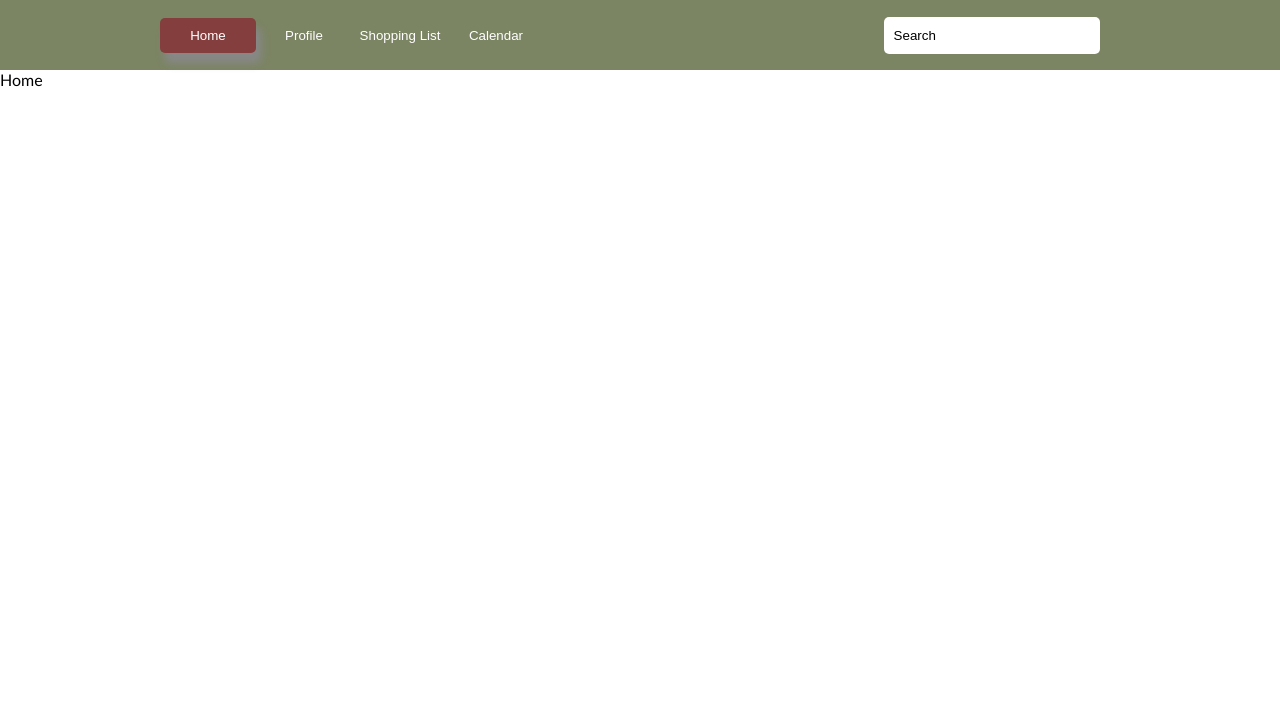
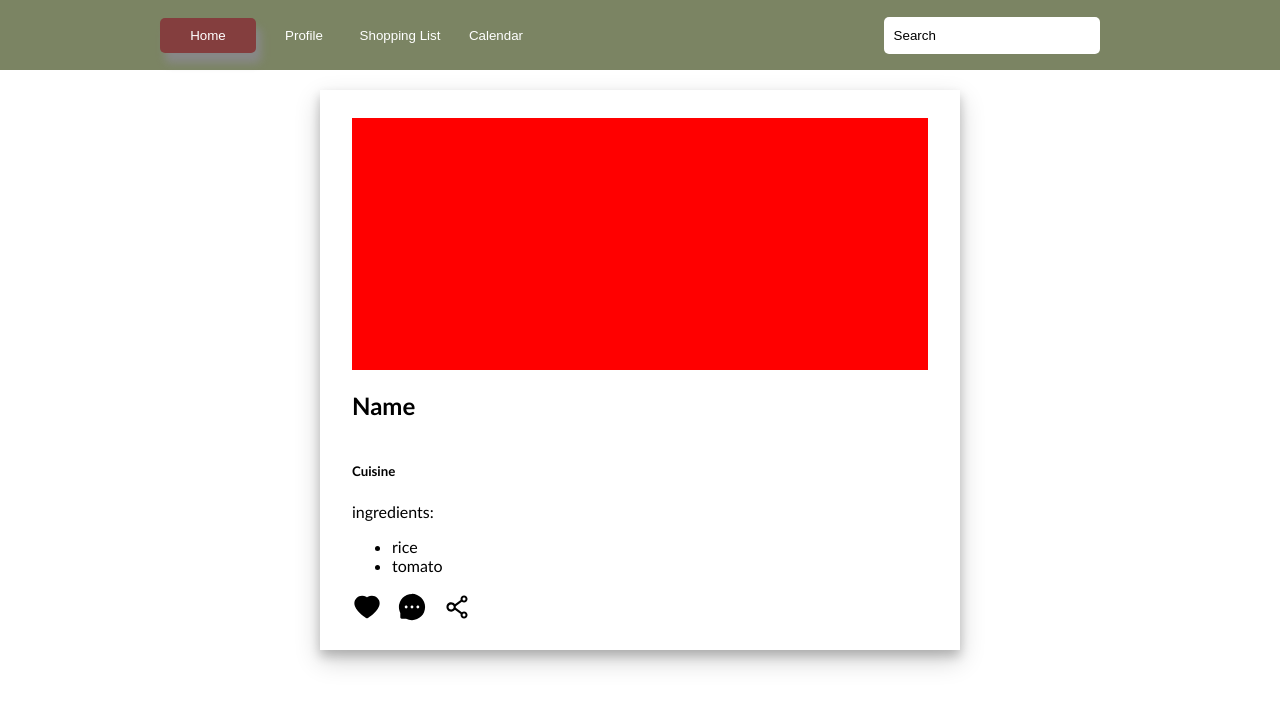
Before and after one commit to YoussefHoussein/online-recipes, a React (Create React App) app in the folder frontend/: page /dashboard in a window 1280 px wide. Shown: the top 706 px of the page. Built offline with nearby package versions, Linux system fonts and the light colour scheme.

Commit message:
frontend <> add the recipeCard design

```diff
--- a/frontend/package.json
+++ b/frontend/package.json
@@ -9,6 +9,7 @@
     "axios": "^1.4.0",
     "react": "^18.2.0",
     "react-dom": "^18.2.0",
+    "react-icons": "^4.10.1",
     "react-router-dom": "^6.15.0",
     "react-scripts": "5.0.1",
     "web-vitals": "^2.1.4"
--- a/frontend/src/components/home/home/index.jsx
+++ b/frontend/src/components/home/home/index.jsx
@@ -1,8 +1,11 @@
 import React from 'react'
-
+import RecipeCard from '../recipeCard'
+import './style.css'
 const Home = () => {
   return (
-    <div>Home</div>
+    <div className='home'>
+      <RecipeCard />
+    </div>
   )
 }
 
--- /dev/null
+++ b/frontend/src/components/home/recipeCard/index.jsx
@@ -0,0 +1,29 @@
+import React from 'react'
+import './style.css'
+import {AiFillHeart, AiFillMessage, AiOutlineShareAlt} from 'react-icons/ai'
+const RecipeCard = () => {
+  return (
+    <div className='recipe-card flex center'>
+        <div className="recipe-container flex column spaceBetween">
+            <div className="images"></div>
+            <h2>Name</h2>
+            <h5>Cuisine</h5>
+            <div>
+                ingredients:
+                <ul>
+                <li>rice</li>
+                <li>tomato</li>
+            </ul>
+            </div>
+
+            <div className='reaction flex'>
+                <AiFillHeart className='icon'/>
+                <AiFillMessage className='icon'/>
+                <AiOutlineShareAlt className='icon'/>
+            </div>
+        </div>
+    </div>
+  )
+}
+
+export default RecipeCard
--- /dev/null
+++ b/frontend/src/components/home/recipeCard/style.css
@@ -0,0 +1,25 @@
+.recipe-card{
+    width: 50%;
+    height: 70vh;
+    margin: 20px auto;
+    padding: auto;
+    box-shadow: 0 6px 10px 0 rgba(0, 0, 0, 0.2), 0 10px 24px 0 rgba(0, 0, 0, 0.19);
+}
+.images{
+    width: 100%;
+    height: 50%;
+    overflow: hidden;
+    background-size: cover;
+    background-color: red;
+}
+.recipe-container{
+    width: 90%;
+    height: 90%;
+}
+.icon{
+    width: 30px;
+    height: 30px;
+}
+.reaction{
+    gap: 15px;
+}
```
Also changed, not shown: frontend/src/components/home/home/style.css (added), 1 other file (tests, documents, lock files or other folders).
